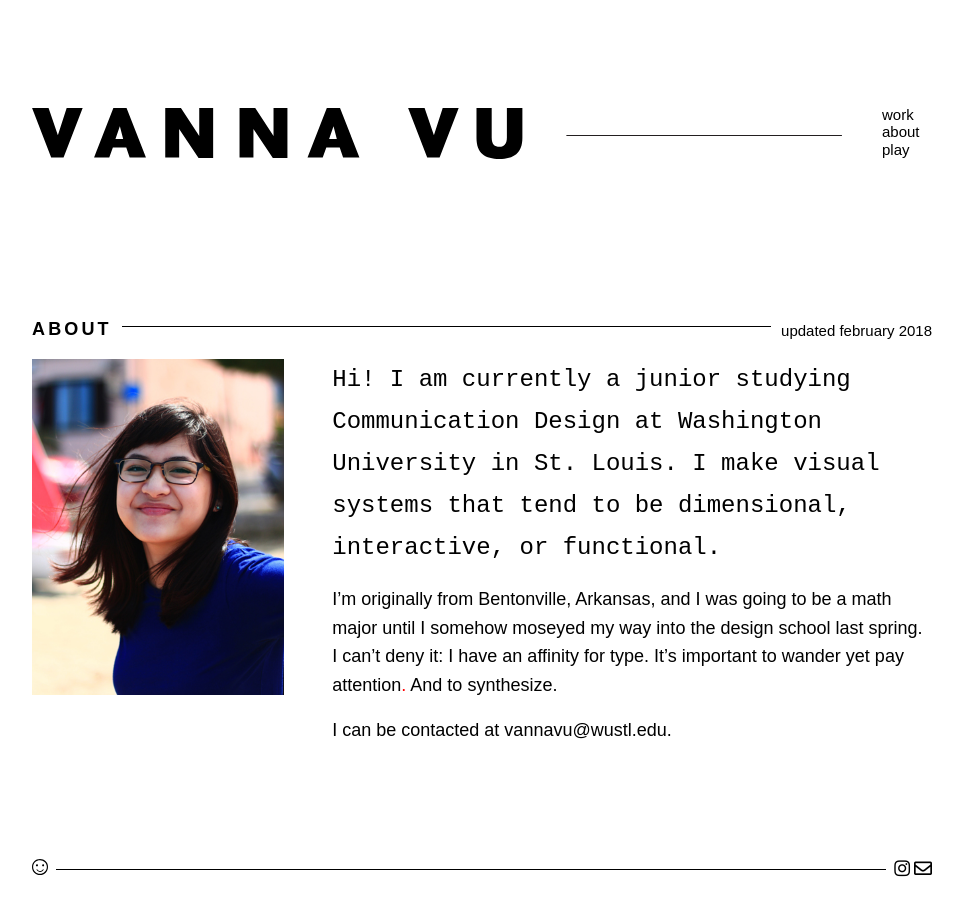
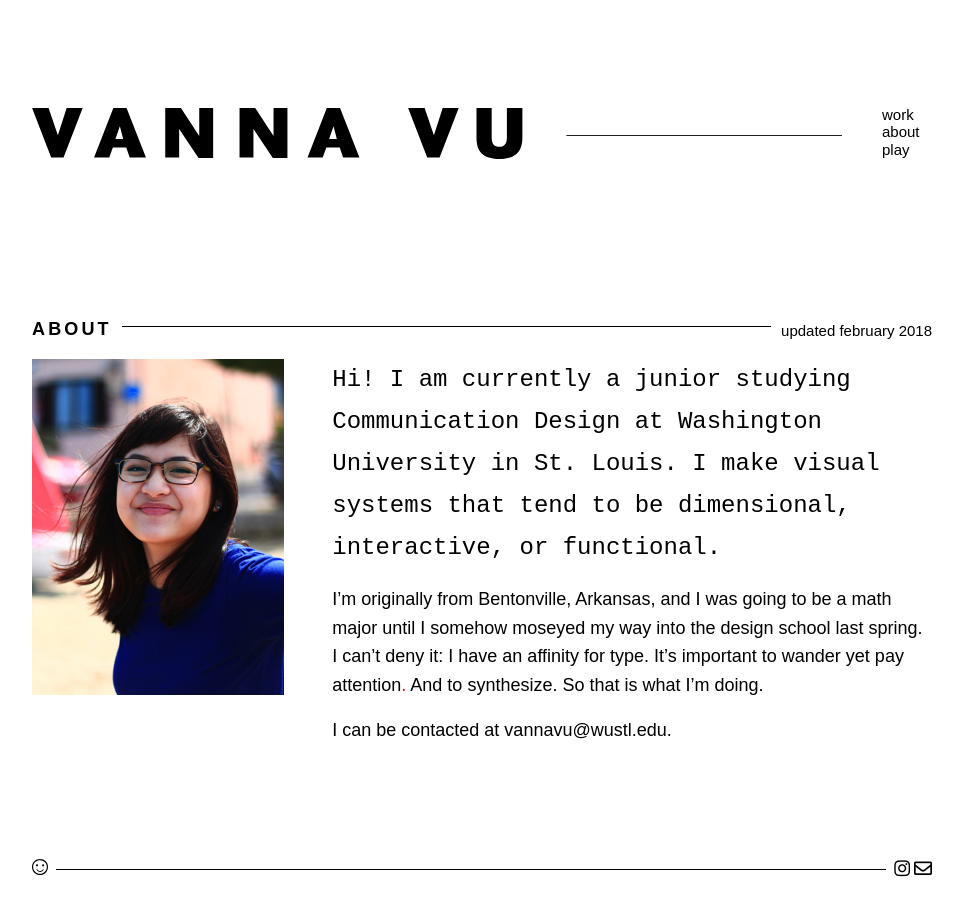
Before and after one commit to vannavu/vannavu.github.io, a Jekyll site: the page built from about.md, in a window 1280 px wide. Shown: the whole page, without its empty margins (158-1121 px from the left). Built offline with Jekyll 4.4.1, drawn with Linux system fonts in a browser that asks for light colours; nearby versions of some CDN libraries; some web fonts are replaced.

Commit message:
conclusions, man

```diff
--- a/about.md
+++ b/about.md
@@ -9,6 +9,6 @@
 
 ## Hi! I am currently a junior studying Communication Design at Washington University in St. Louis. I make visual systems that tend to be dimensional, interactive, or functional.
 
-I'm originally from Bentonville, Arkansas, and I was going to be a math major until I somehow moseyed my way into the design school last spring. I can't deny it: I have an affinity for type. It's important to wander yet pay attention<a href="https://docs.google.com/document/d/1ACoAxl8RPKmMfAOUMyj9oXD1n8JKapDhz6-BiB_evNk/edit?usp=sharing" target="_blank" style="color:red; border:none;">.</a> And to synthesize.
+I'm originally from Bentonville, Arkansas, and I was going to be a math major until I somehow moseyed my way into the design school last spring. I can't deny it: I have an affinity for type. It's important to wander yet pay attention<a href="https://docs.google.com/document/d/1ACoAxl8RPKmMfAOUMyj9oXD1n8JKapDhz6-BiB_evNk/edit?usp=sharing" target="_blank" style="color:red; border:none;">.</a> And to synthesize. So that is what I'm doing.
 
 I can be contacted at vannavu@wustl.edu.
```
